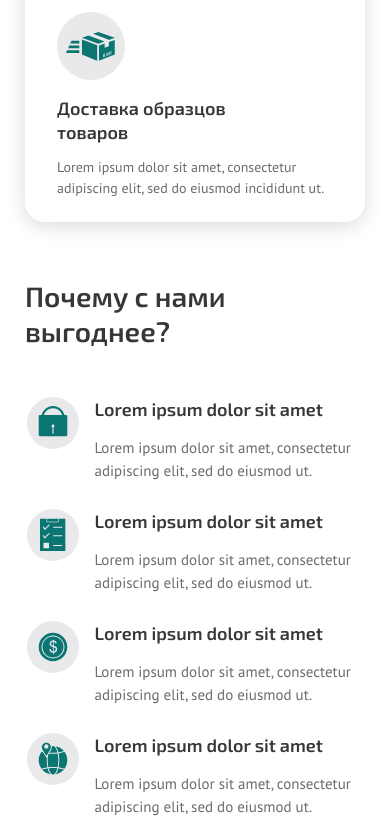
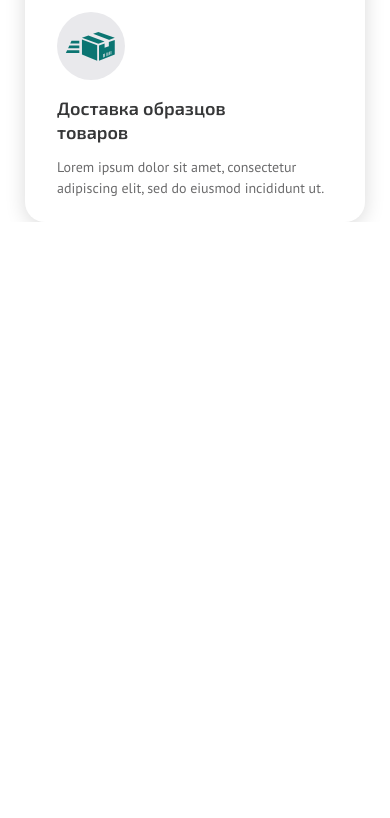
Before and after one commit to loneface/NJT-TA-LIM, a plain HTML site: page index.html in a window 390 px wide. Shown: the part 1112-1930 px from the top of the page. After the commit the page ends 1334 px from the top, so only its background shows below. Drawn offline with Linux system fonts and the light colour scheme.

Commit message:
Revert "feat:sec_1"
This reverts commit f98d0fc0b3df3ce919395e105db2402df8f64d1e.

```diff
--- a/index.html
+++ b/index.html
@@ -53,46 +53,6 @@
       </ul>
     </section>
 
-    <section class="sec_1">
-      <div class="sec_1__overlay">
-        <img src="./images/cut_img_truck.png" alt="sec_1-img">
-        <div class="sec_1__title_box">
-          <h3 class="sec_1__title">Почему с нами выгоднее?</h3>
-        </div>
-      </div>
-      <h3 class="sec_1__title-mb">Почему с нами выгоднее?</h3>
-      <div class="sec_1__list">
-        <div class="sec_1__list__item">
-          <img src="./images/lock.svg" alt="sec_1_list-img">
-          <div>
-            <h3>Lorem ipsum dolor sit amet</h3>
-            <p>Lorem ipsum dolor sit amet, consectetur adipiscing elit, sed do eiusmod ut.</p>
-          </div>
-        </div>
-        <div class="sec_1__list__item">
-          <img src="./images/list.svg" alt="sec_1_list-img">
-          <div>
-            <h3>Lorem ipsum dolor sit amet</h3>
-            <p>Lorem ipsum dolor sit amet, consectetur adipiscing elit, sed do eiusmod ut.</p>
-          </div>
-        </div>
-        <div class="sec_1__list__item">
-          <img src="./images/money_sign.svg" alt="sec_1_list-img">
-          <div>
-            <h3>Lorem ipsum dolor sit amet</h3>
-            <p>Lorem ipsum dolor sit amet, consectetur adipiscing elit, sed do eiusmod ut.</p>
-          </div>
-        </div>
-        <div class="sec_1__list__item">
-          <img src="./images/location.svg" alt="sec_1_list-img">
-          <div>
-            <h3>Lorem ipsum dolor sit amet</h3>
-            <p>Lorem ipsum dolor sit amet, consectetur adipiscing elit, sed do eiusmod ut.</p>
-          </div>
-        </div>
-      </div>
-    </section>
-
   </div>
 
 </body>
--- a/scss/block/_global.scss
+++ b/scss/block/_global.scss
@@ -1,10 +1,10 @@
 @import url('https://fonts.googleapis.com/css2?family=Exo+2:ital,wght@0,100..900;1,100..900&family=PT+Sans:ital,wght@0,400;0,700;1,400;1,700&display=swap');
 
-
-$font-family: "Exo 2", sans-serif;
-$second-family: "PT Sans", sans-serif;
-$primary-color: #0b7572;
-
+:root {
+  --font-family: "Exo 2", sans-serif;
+  --second-family: "PT Sans", sans-serif;
+  --primary-color: #0b7572;
+}
 
 * {
   box-sizing: border-box;
@@ -28,7 +28,7 @@ a {
 }
 
 body {
-  font-family: $font-family;
+  font-family: var(--font-family);
 }
 
 button {
--- a/scss/block/_hero.scss
+++ b/scss/block/_hero.scss
@@ -20,7 +20,7 @@
 
       & p {
         padding-bottom: 40px;
-        font-family: $second-family;
+        font-family: var(--second-family);
         font-weight: 400;
         font-size: 16px;
         line-height: 150%;
@@ -28,7 +28,7 @@
       }
 
       & button {
-        font-family: $second-family;
+        font-family: var(--second-family);
         font-weight: 700;
         font-size: 16px;
         line-height: 150%;
@@ -69,7 +69,7 @@
       }
 
       & div p {
-        font-family: $second-family;
+        font-family: var(--second-family);
         font-weight: 400;
         font-size: 16px;
         line-height: 150%;
--- a/scss/block/_media.scss
+++ b/scss/block/_media.scss
@@ -66,42 +66,6 @@
     &__img-tablet {
       display: block;
       width: 100%;
-    }
-
-  }
-
-  .sec_1 {
-    padding-top: 257px;
-
-    &__overlay {
-      margin: 0 auto;
-      padding-bottom: 48px;
-
-      img {
-        object-fit: cover;
-        object-position: 25% 0;
-        width: 729px;
-        height: 383px;
-      }
-    }
-
-    &__title_box {
-      width: 729px;
-      height: 383px;
-      clip-path: polygon(36% 0, 0 0, 0 100%, 78% 100%);
-
-      & h3 {
-        max-width: 288px;
-        padding-top: 112px;
-        margin-left: 85px;
-      }
-    }
-
-    &__list {
-      column-gap: 0;
-      row-gap: 49px;
-      grid-template-columns: repeat(1, 537.52px);
-      grid-template-rows: repeat(4, 88px);
     }
 
   }
@@ -185,47 +149,4 @@
       }
     }
   }
-
-  .sec_1 {
-    padding-top: 57px;
-
-    &__overlay {
-      display: none;
-    }
-
-    & h3 {
-      display: block;
-      padding-top: 0;
-      padding-bottom: 48px;
-      margin: 0;
-      font-weight: 600;
-      font-size: 28px;
-      line-height: 125%;
-      color: #363738;
-    }
-
-    &__list {
-      grid-template-columns: repeat(1, 337px);
-      grid-template-rows: repeat(4,74px);
-      row-gap: 38px;
-
-      &__item {
-        gap: 16px;
-        align-items: start;
-
-        & img {
-          width: 52px;
-          height: 52px;
-        }
-
-        & div h3 {
-          font-size: 18px;
-        }
-
-        & div p {
-          font-size: 15px;
-        }
-      }
-    }
-  }
 }
--- a/scss/block/_sec_1.scss
+++ /dev/null
@@ -1,63 +0,0 @@
-.sec_1 {
-  padding-top: 67px;
-
-  &__overlay {
-    padding-bottom: 72.5px;
-
-    & img {
-      position: absolute;
-    }
-  }
-
-  &__title_box {
-    position: relative;
-    width: 1240px;
-    height: 453px;
-    background-color:  $primary-color;
-    clip-path: polygon(37% 0, 0 0, 0 100%, 64% 100%);
-
-    & h3 {
-      max-width: 362px;
-      padding-top: 178px;
-      margin-left: 90px;
-      font-weight: 600;
-      font-size: 48px;
-      line-height: 125%;
-      color: #fff;
-    }
-  }
-
-  &__title-mb {
-    display: none;
-  }
-
-  &__list {
-    justify-content: center;
-    display: grid;
-    row-gap: 62px;
-    column-gap: 140px;
-    grid-template-columns: repeat(2, 447px);
-
-    &__item {
-      display: flex;
-      gap: 40px;
-      align-items: center;
-
-      & div h3 {
-        padding-bottom: 16px;
-        font-weight: 600;
-        font-size: 20px;
-        line-height: 135%;
-        color: #363738;
-      }
-
-      & div p {
-        font-family: $second-family;
-        font-weight: 400;
-        font-size: 16px;
-        line-height: 150%;
-        color: #6b6b6c;
-      }
-    }
-  }
-}
--- a/scss/main.scss
+++ b/scss/main.scss
@@ -1,4 +1,3 @@
 @import "./block/global";
 @import "./block/hero";
-@import "./block/sec_1";
 @import "./block/media";
```
Also changed, not shown: css/main.min.css, images/cut_img_truck.png (deleted), images/list.svg (deleted), images/location.svg (deleted), images/lock.svg (deleted), images/money_sign.svg (deleted), 1 other file.
